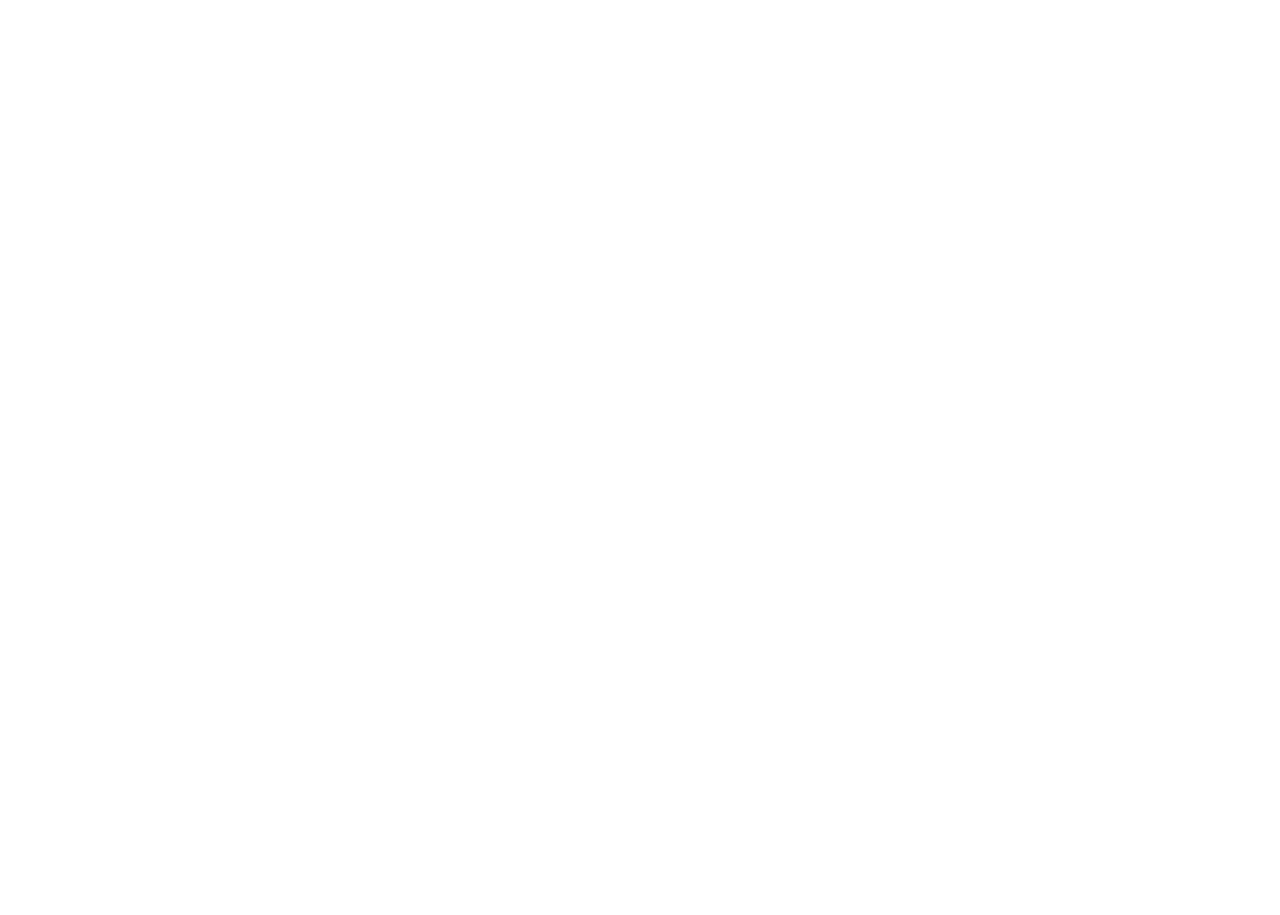
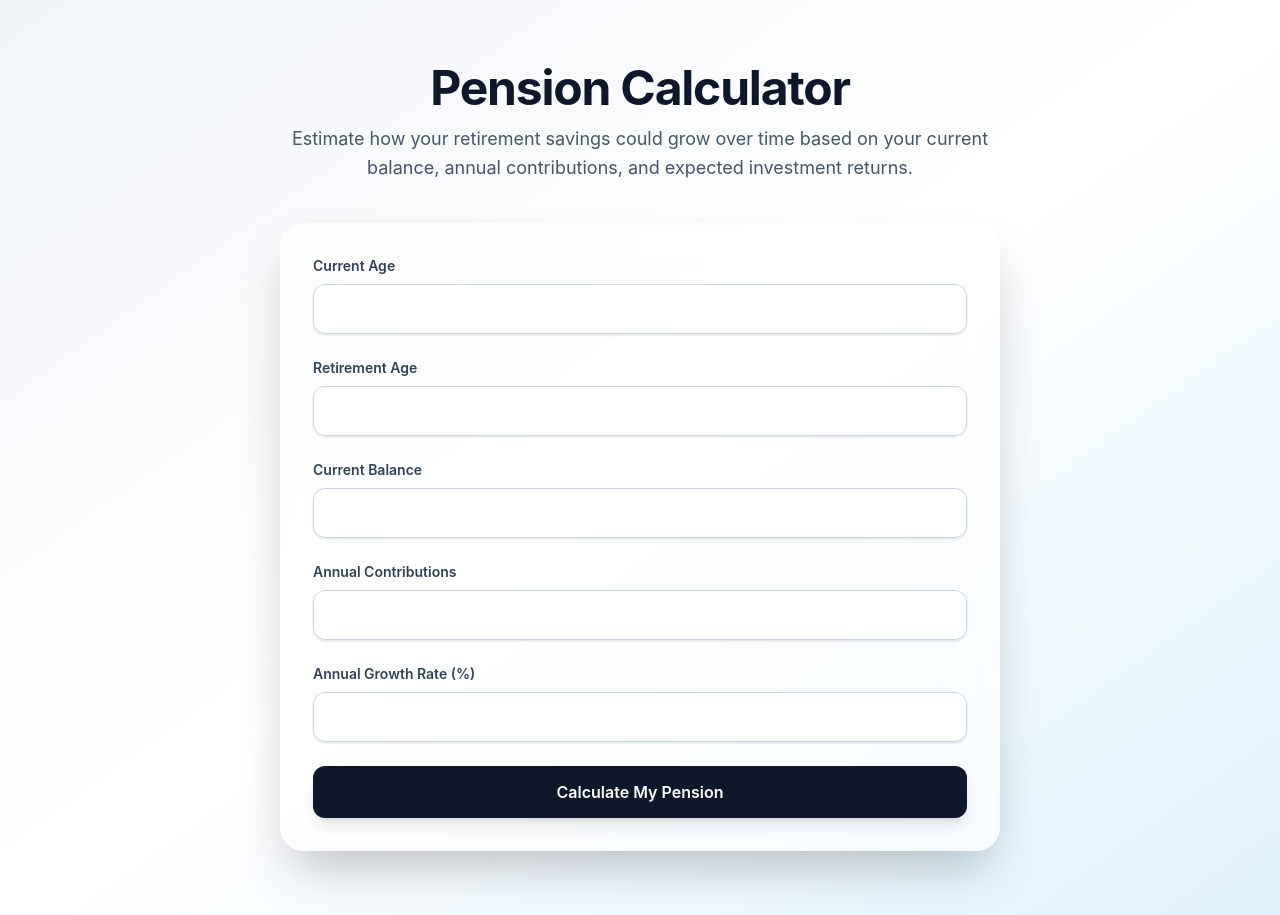
Before and after one commit to stephenkettley/pension-calculator, a React app in the folder frontend/: page / in a window 1280 px wide. Before the commit the page ends 800 px from the top, so only its background shows below. Built offline with nearby package versions, Linux system fonts and the light colour scheme; the HTML template or start-up script is replaced by a standard one.

Commit message:
setup basic calculation form

```diff
--- a/frontend/package.json
+++ b/frontend/package.json
@@ -10,10 +10,13 @@
     "preview": "vite preview"
   },
   "dependencies": {
+    "@hookform/resolvers": "^5.4.0",
     "@tailwindcss/vite": "^4.3.2",
     "react": "^19.2.7",
     "react-dom": "^19.2.7",
-    "tailwindcss": "^4.3.2"
+    "react-hook-form": "^7.81.0",
+    "tailwindcss": "^4.3.2",
+    "zod": "^4.4.3"
   },
   "devDependencies": {
     "@eslint/js": "^10.0.1",
--- a/frontend/src/App.jsx
+++ b/frontend/src/App.jsx
@@ -1,10 +1,7 @@
-import './App.css'
+import Home from "./pages/Home";
 
 function App() {
-  return (
-    <>
-    </>
-  )
+  return <Home />;
 }
 
-export default App
+export default App;
--- /dev/null
+++ b/frontend/src/components/common/Button.jsx
@@ -0,0 +1,35 @@
+function Button({
+    children,
+    type = "button",
+    ...props
+  }) {
+    return (
+      <button
+        type={type}
+        className="
+          w-full
+          rounded-xl
+          bg-slate-900
+          px-6
+          py-3.5
+          text-base
+          font-semibold
+          text-white
+          shadow-lg
+          transition-all
+          duration-200
+          hover:-translate-y-0.5
+          hover:bg-orange-400
+          hover:shadow-xl
+          active:translate-y-0
+          disabled:cursor-not-allowed
+          disabled:opacity-50
+        "
+        {...props}
+      >
+        {children}
+      </button>
+    );
+  }
+
+  export default Button;
--- /dev/null
+++ b/frontend/src/components/common/Card.jsx
@@ -0,0 +1,19 @@
+function Card({ children }) {
+    return (
+      <div
+        className="
+          w-full
+          rounded-3xl
+          border border-white/30
+          bg-white/60
+          p-8
+          shadow-2xl
+          backdrop-blur-xl
+        "
+      >
+        {children}
+      </div>
+    );
+  }
+
+  export default Card;
--- /dev/null
+++ b/frontend/src/components/common/Input.jsx
@@ -0,0 +1,45 @@
+function Input({
+    label,
+    name,
+    type = "text",
+    ...props
+  }) {
+    return (
+      <div className="flex flex-col gap-2">
+        <label
+          htmlFor={name}
+          className="text-sm font-semibold text-slate-700"
+        >
+          {label}
+        </label>
+
+        <input
+          id={name}
+          name={name}
+          type={type}
+          className="
+            w-full
+            rounded-xl
+            border
+            border-slate-300
+            bg-white/80
+            px-4
+            py-3
+            text-base
+            text-slate-900
+            placeholder:text-slate-400
+            shadow-sm
+            transition-all
+            duration-200
+            outline-none
+            focus:border-blue-500
+            focus:ring-4
+            focus:ring-blue-200
+          "
+          {...props}
+        />
+      </div>
+    );
+  }
+
+  export default Input;
--- /dev/null
+++ b/frontend/src/components/forms/PensionForm.jsx
@@ -0,0 +1,101 @@
+import { useState } from "react";
+
+import Button from "../common/Button";
+import Card from "../common/Card";
+import Input from "../common/Input";
+
+function PensionForm() {
+  const [formData, setFormData] = useState({
+    currentAge: "",
+    retirementAge: "",
+    currentBalance: "",
+    contributionAmount: "",
+    annualGrowthRate: "",
+  });
+
+  function handleChange(event) {
+    const { name, value } = event.target;
+
+    setFormData((previousData) => ({
+      ...previousData,
+      [name]: value,
+    }));
+  }
+
+  function handleSubmit(event) {
+    event.preventDefault();
+
+    console.log(formData);
+  }
+
+  return (
+    <Card>
+      <form
+        onSubmit={handleSubmit}
+        className="space-y-6"
+      >
+        <Input
+          label="Current Age"
+          name="currentAge"
+          type="number"
+          min={18}
+          max={100}
+          value={formData.currentAge}
+          onChange={handleChange}
+          required
+        />
+
+        <Input
+          label="Retirement Age"
+          name="retirementAge"
+          type="number"
+          min={18}
+          max={100}
+          value={formData.retirementAge}
+          onChange={handleChange}
+          required
+        />
+
+        <Input
+          label="Current Balance"
+          name="currentBalance"
+          type="number"
+          min={0}
+          step="0.01"
+          value={formData.currentBalance}
+          onChange={handleChange}
+          required
+        />
+
+        <Input
+          label="Annual Contributions"
+          name="contributionAmount"
+          type="number"
+          min={0}
+          step="0.01"
+          value={formData.contributionAmount}
+          onChange={handleChange}
+          required
+        />
+
+        <Input
+          label="Annual Growth Rate (%)"
+          name="annualGrowthRate"
+          type="number"
+          min={0}
+          max={100}
+          step="0.1"
+          value={formData.annualGrowthRate}
+          onChange={handleChange}
+          required
+        />
+
+        <Button type="submit">
+          Calculate My Pension
+        </Button>
+      </form>
+    </Card>
+  );
+}
+
+export default PensionForm;
--- /dev/null
+++ b/frontend/src/pages/Home.jsx
@@ -0,0 +1,25 @@
+import PensionForm from "../components/forms/PensionForm";
+
+function Home() {
+  return (
+    <main className="min-h-screen bg-gradient-to-br from-slate-100 via-white to-sky-100">
+      <div className="mx-auto flex min-h-screen max-w-3xl items-center px-6 py-16">
+        <div className="w-full">
+          <h1 className="mb-3 text-center text-5xl font-bold tracking-tight text-slate-900">
+            Pension Calculator
+          </h1>
+
+          <p className="mb-10 text-center text-lg leading-relaxed text-slate-600">
+            Estimate how your retirement savings could grow over time based on
+            your current balance, annual contributions, and expected investment
+            returns.
+          </p>
+
+          <PensionForm />
+        </div>
+      </div>
+    </main>
+  );
+}
+
+export default Home;
```
Also changed, not shown: 1 other file (tests, documents, lock files or other folders).
